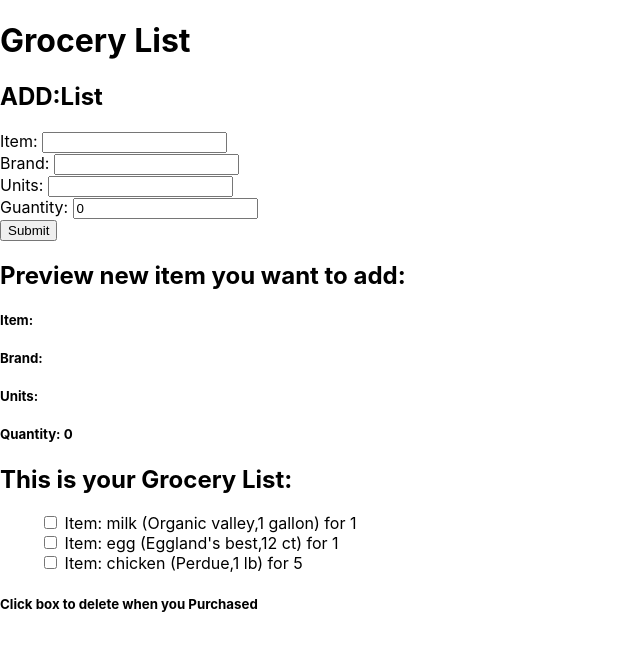
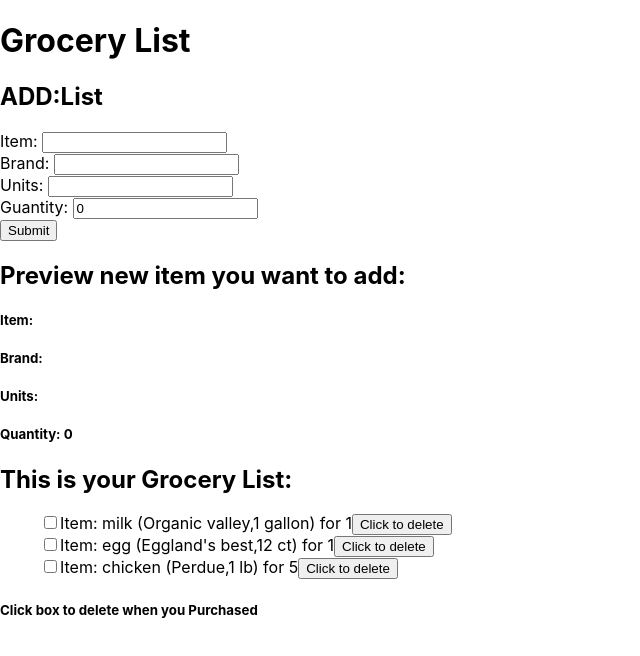
Before and after one commit to waruneeDinunzio/grocery_list_app, a React (Create React App) app: page / in a window 1280 px wide. Shown: the top 656 px of the page, without its empty margins (0-640 px from the left). Built offline with nearby package versions, Linux system fonts and the light colour scheme.

Commit message:
add checkbox and click to delete button
click to delete is working well. checkbox can not switch back to false

```diff
--- a/src/App.js
+++ b/src/App.js
@@ -41,9 +41,16 @@ class App extends Component {
       products: [newItem, ...this.state.products]
     })
   }
-  handleCheckbox = (event) => {
+  handleClickDelete = (event) => {
     event.target.parentElement.style.display = 'none'
     console.log(event.target.parentElement)
+  }
+  togglePurchased = (event) => {
+    console.log(event.target.id)
+    this.setState({
+      [event.target.id]: !this.isPurchased
+    })
+    console.log(this.state.isPurchased)
   }
 
   render() {
@@ -63,7 +70,9 @@ class App extends Component {
           <input type="text" value={this.state.units} onChange={this.handleChange} id="units" />
           <br />
           <label htmlFor="quantity">Guantity: </label>
-          <input type="text" value={this.state.quantity} onChange={this.handleChange} id="quantity"/>
+          <input type="text" value={this.state.quantity}
+          onClick={() => this.setState({quantity: ''})}
+          onChange={this.handleChange} id="quantity"/>
           <br />
           <input type="submit" />
         </form>
@@ -79,7 +88,7 @@ class App extends Component {
           <ul>
           {this.state.products.map((product, index) => {
               return (
-                <GroceryList key={index} product={product} action={this.handleCheckbox}/>
+                <GroceryList key={index} product={product} action={this.handleClickDelete} toggle={this.togglePurchased}/>
               );
             })}
           </ul>
--- a/src/GroceryList.js
+++ b/src/GroceryList.js
@@ -1,15 +1,12 @@
 import React, { Component } from 'react';
 
 class GroceryList extends Component {
-    state = {
-        isPurchased: false
-    }
 
     render() {
         return (
             <div>
-              <input type="checkbox" onClick={this.props.action} id="isPurchased" /> Item: {this.props.product.item} ({this.props.product.brand},
-              {this.props.product.units}) for {this.props.product.quantity}
+               <input type="checkbox" id= "isPurchased" onClick={this.props.toggle}/>Item: {this.props.product.item} ({this.props.product.brand},
+              {this.props.product.units}) for {this.props.product.quantity}<input type="button" value="Click to delete" onClick={this.props.action} />
             </div>
         );
     }
```
